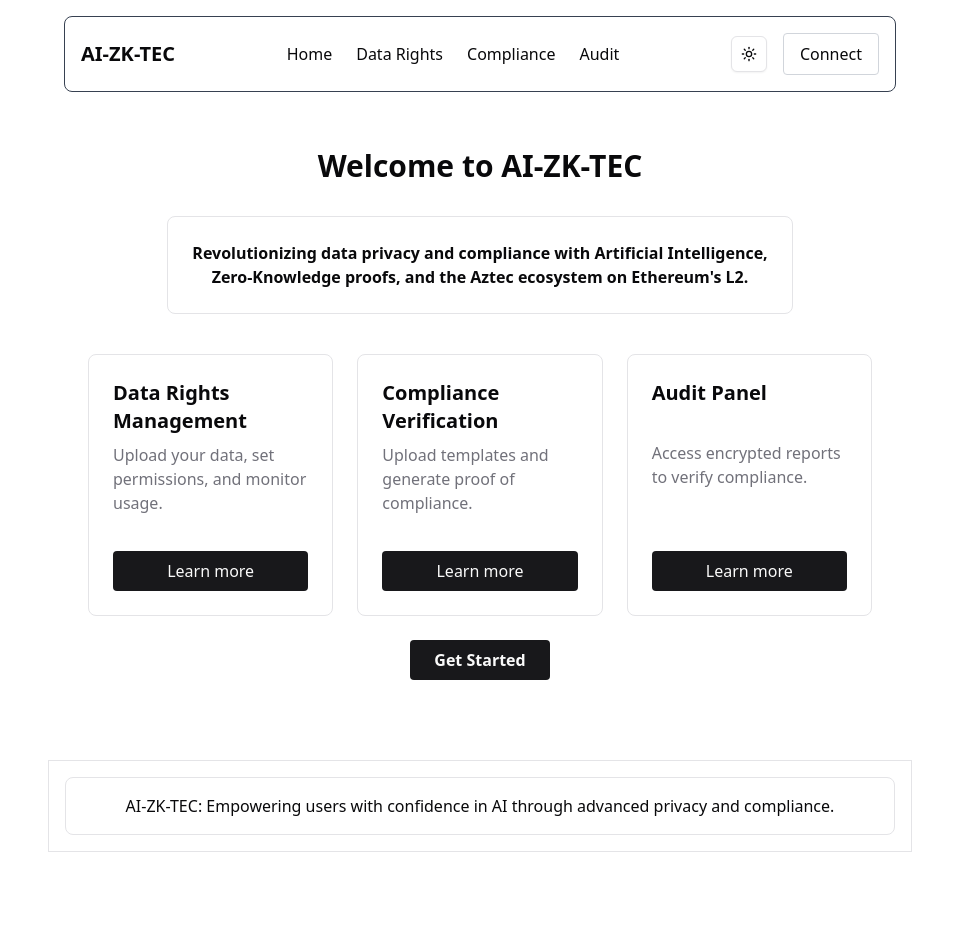
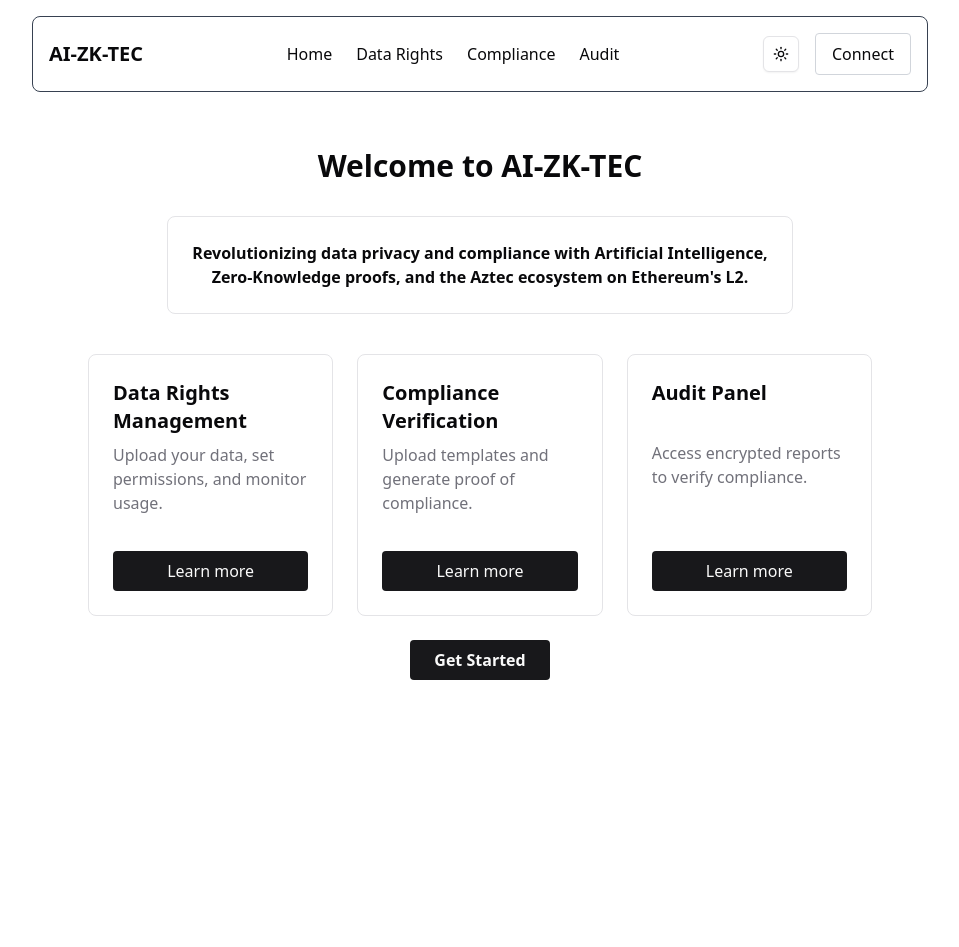
Before and after one commit to ebubechi-ihediwa/aizktec, a Next.js app in the folder packages/nextjs/aizktec/: page / in a window 1280 px wide. Shown: the top 947 px of the page, without its empty margins (160-1119 px from the left). Before the commit the page ends 852 px from the top, so only its background shows below. Built offline with nearby package versions, Linux system fonts and the light colour scheme.

Commit message:
navbar and footer added to layout page

```diff
--- a/packages/nextjs/aizktec/src/app/layout.tsx
+++ b/packages/nextjs/aizktec/src/app/layout.tsx
@@ -1,5 +1,7 @@
 import type { Metadata } from "next";
 import { Geist, Geist_Mono } from "next/font/google";
+import Navbar from "@/components/navbar/Navbar";
+import Footer from "@/components/footer/Footer";
 import "./globals.css";
 import { ThemeProvider } from "../components/theme/theme-provider"
 
@@ -34,7 +36,9 @@
             enableSystem
             disableTransitionOnChange
           >
+            <Navbar/>
             {children}
+            <Footer/>
           </ThemeProvider>
         </body>
       </html>
--- a/packages/nextjs/aizktec/src/app/page.tsx
+++ b/packages/nextjs/aizktec/src/app/page.tsx
@@ -1,14 +1,13 @@
 import HomeContent from "@/components/home/HomeContent";
-import Navbar from "@/components/navbar/Navbar";
-import Footer from "@/components/footer/Footer";
+
 
 export default function HomePage() {
   return (
     <div>
       <div className="  min-h-screen flex flex-col justify-between mx-auto max-w-4xl px-4">
-        <Navbar />
+
         <HomeContent />
-        <Footer />
+
       </div>
     </div>
   );
--- a/packages/nextjs/aizktec/src/components/footer/Footer.tsx
+++ b/packages/nextjs/aizktec/src/components/footer/Footer.tsx
@@ -1,6 +1,6 @@
 const Footer = () => {
     return (
-        <footer className="border border-border bg-card text-card-foreground flex justify-center p-4 mt-10 max-w-4xl">
+        <footer className="mx-auto border border-border bg-card text-card-foreground flex justify-center p-4 mt-10 max-w-4xl">
             <div className="p-4  rounded-lg border  text-center w-full">
                 AI-ZK-TEC: Empowering users with confidence in AI through advanced privacy and compliance.
             </div>
```
